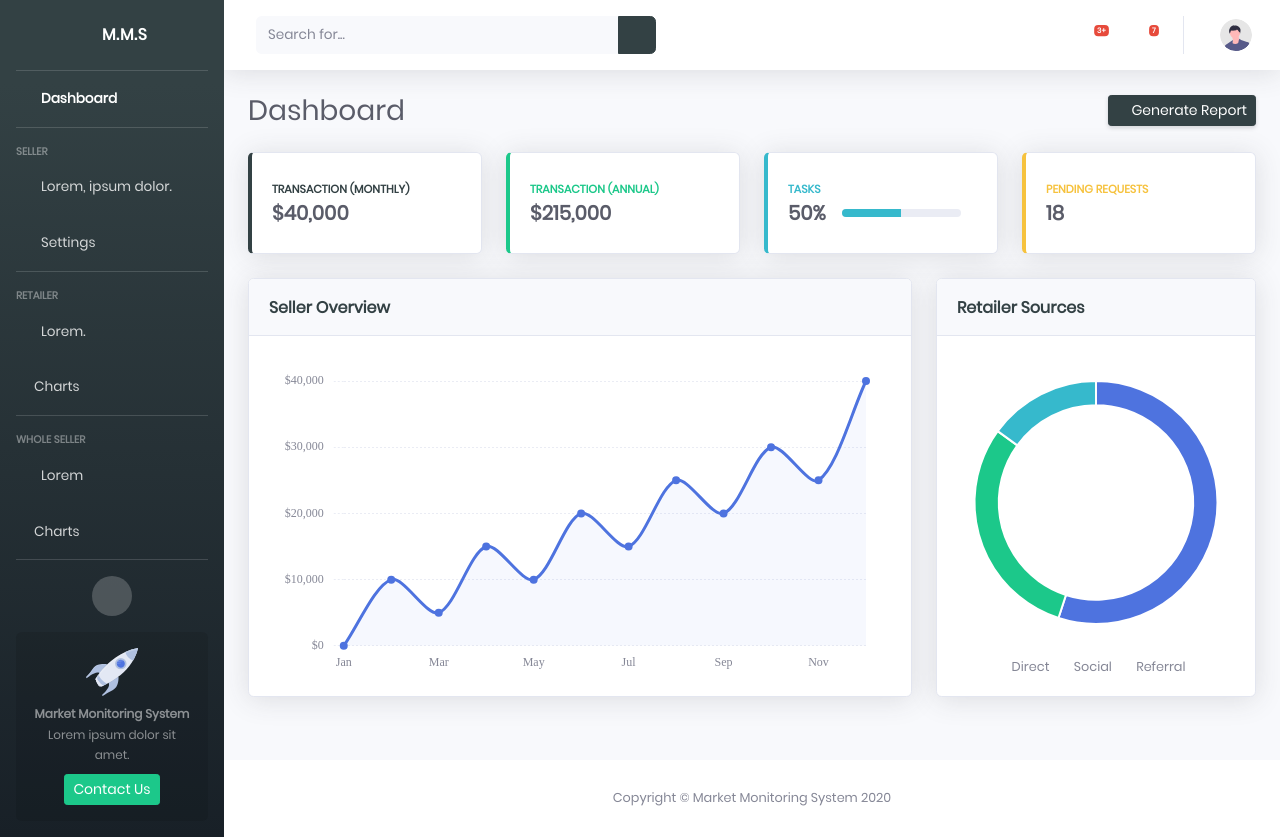
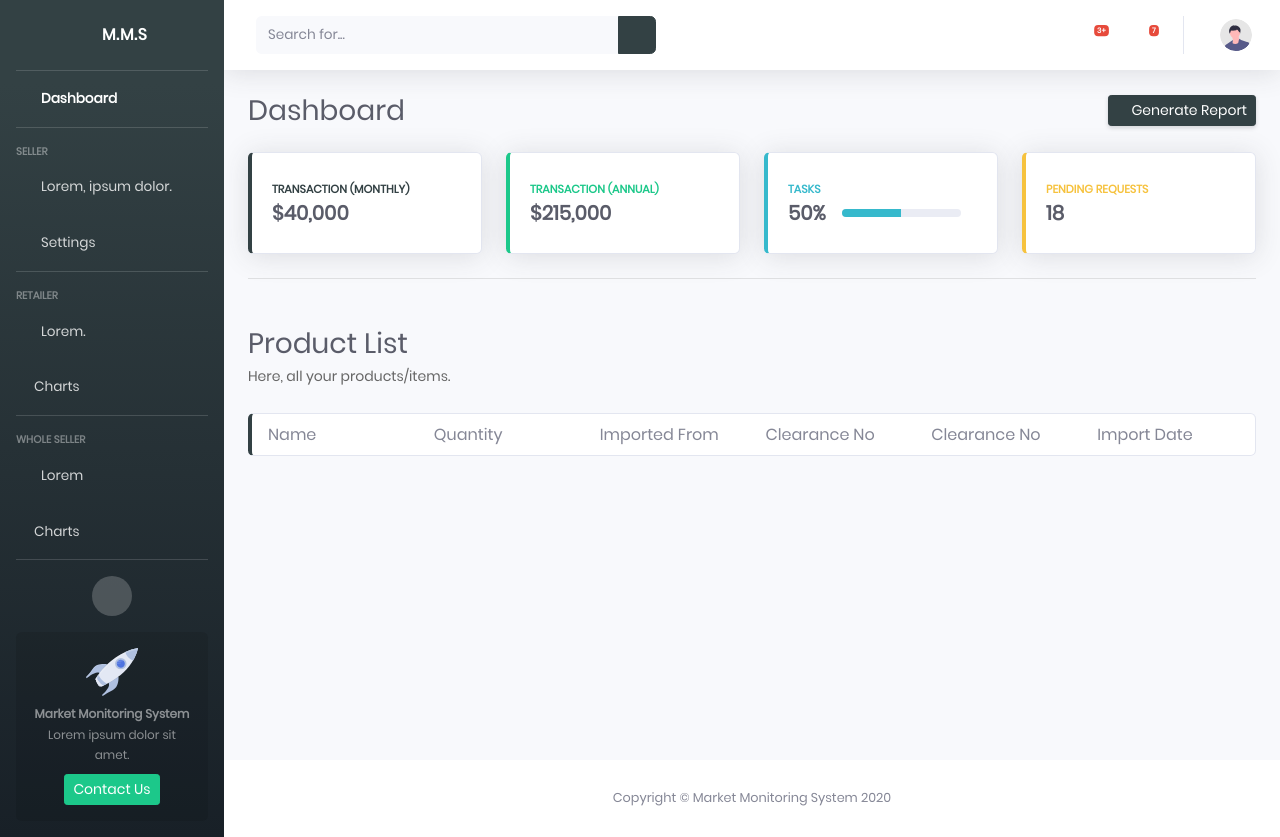
Before and after one commit to YeasirArafatRatul/market_monitoring_system, a Django app: page / in a window 1280 px wide. Run offline with Django 3.2, Linux system fonts and the light colour scheme; some libraries are stand-ins or nearby versions.

Commit message:
product list

```diff
--- a/templates/dashboard/dashboard.html
+++ b/templates/dashboard/dashboard.html
@@ -629,108 +629,32 @@
           </div>
         </div>
 
+        <!-- Divider -->
+        <hr class="sidebar-divider my-0" />
+
+        <!-- Page Heading -->
+        <h1 style="margin-top: 3rem" class="h3 mb-1 text-gray-800">
+          {{ request.user.username }} Product List
+        </h1>
+        <p class="mb-4">Here, all your products/items.</p>
         <!-- Content Row -->
-
         <div class="row">
-          <!-- Area Chart -->
-          <div class="col-xl-8 col-lg-7">
-            <div class="card shadow mb-4">
-              <!-- Card Header - Dropdown -->
-              <div
-                class="card-header py-3 d-flex flex-row align-items-center justify-content-between"
-              >
-                <h6 class="m-0 font-weight-bold text-primary">
-                  Seller Overview
-                </h6>
-                <div class="dropdown no-arrow">
-                  <a
-                    class="dropdown-toggle"
-                    href="#"
-                    role="button"
-                    id="dropdownMenuLink"
-                    data-toggle="dropdown"
-                    aria-haspopup="true"
-                    aria-expanded="false"
-                  >
-                    <i class="fa fa-ellipsis-v fa-sm fa-fw text-gray-400"></i>
-                  </a>
-                  <div
-                    class="dropdown-menu dropdown-menu-right shadow animated--fade-in"
-                    aria-labelledby="dropdownMenuLink"
-                  >
-                    <div class="dropdown-header">Dropdown Header:</div>
-                    <a class="dropdown-item" href="#">Lorem.</a>
-                    <a class="dropdown-item" href="#">Lorem.</a>
-                    <div class="dropdown-divider"></div>
-                    <a class="dropdown-item" href="#">Something else here</a>
-                  </div>
-                </div>
-              </div>
-              <!-- Card Body -->
-              <div class="card-body">
-                <div class="chart-area">
-                  <canvas id="myAreaChart"></canvas>
-                </div>
-              </div>
-            </div>
-          </div>
-
-          <!-- Pie Chart -->
-          <div class="col-xl-4 col-lg-5">
-            <div class="card shadow mb-4">
-              <!-- Card Header - Dropdown -->
-              <div
-                class="card-header py-3 d-flex flex-row align-items-center justify-content-between"
-              >
-                <h6 class="m-0 font-weight-bold text-primary">
-                  Retailer Sources
-                </h6>
-                <div class="dropdown no-arrow">
-                  <a
-                    class="dropdown-toggle"
-                    href="#"
-                    role="button"
-                    id="dropdownMenuLink"
-                    data-toggle="dropdown"
-                    aria-haspopup="true"
-                    aria-expanded="false"
-                  >
-                    <i class="fa fa-ellipsis-v fa-sm fa-fw text-gray-400"></i>
-                  </a>
-                  <div
-                    class="dropdown-menu dropdown-menu-right shadow animated--fade-in"
-                    aria-labelledby="dropdownMenuLink"
-                  >
-                    <div class="dropdown-header">Dropdown Header:</div>
-                    <a class="dropdown-item" href="#">Lorem.</a>
-                    <a class="dropdown-item" href="#">Lorem.</a>
-                    <div class="dropdown-divider"></div>
-                    <a class="dropdown-item" href="#">Something else here</a>
-                  </div>
-                </div>
-              </div>
-              <!-- Card Body -->
-              <div class="card-body">
-                <div class="chart-pie pt-4 pb-2">
-                  <canvas id="myPieChart"></canvas>
-                </div>
-                <div class="mt-4 text-center small">
-                  <span class="mr-2">
-                    <i class="fa fa-circle text-primary"></i> Direct
-                  </span>
-                  <span class="mr-2">
-                    <i class="fa fa-circle text-success"></i> Social
-                  </span>
-                  <span class="mr-2">
-                    <i class="fa fa-circle text-info"></i> Referral
-                  </span>
+          <!-- Border Left Utilities -->
+          <div class="col-lg-12">
+            <div class="card mb-2 py-1 border-left-primary">
+              <div class="card-body" style="padding: 0.3rem 1rem">
+                <div class="row">
+                  <div class="col-lg-2">Name</div>
+                  <div class="col-lg-2">Quantity</div>
+                  <div class="col-lg-2">Imported From</div>
+                  <div class="col-lg-2">Clearance No</div>
+                  <div class="col-lg-2">Clearance No</div>
+                  <div class="col-lg-2">Import Date</div>
                 </div>
               </div>
             </div>
           </div>
         </div>
-
-        <!-- Content Row -->
       </div>
       <!-- /.container-fluid -->
     </div>
```
Also changed, not shown: db.sqlite3, 1 other file.
